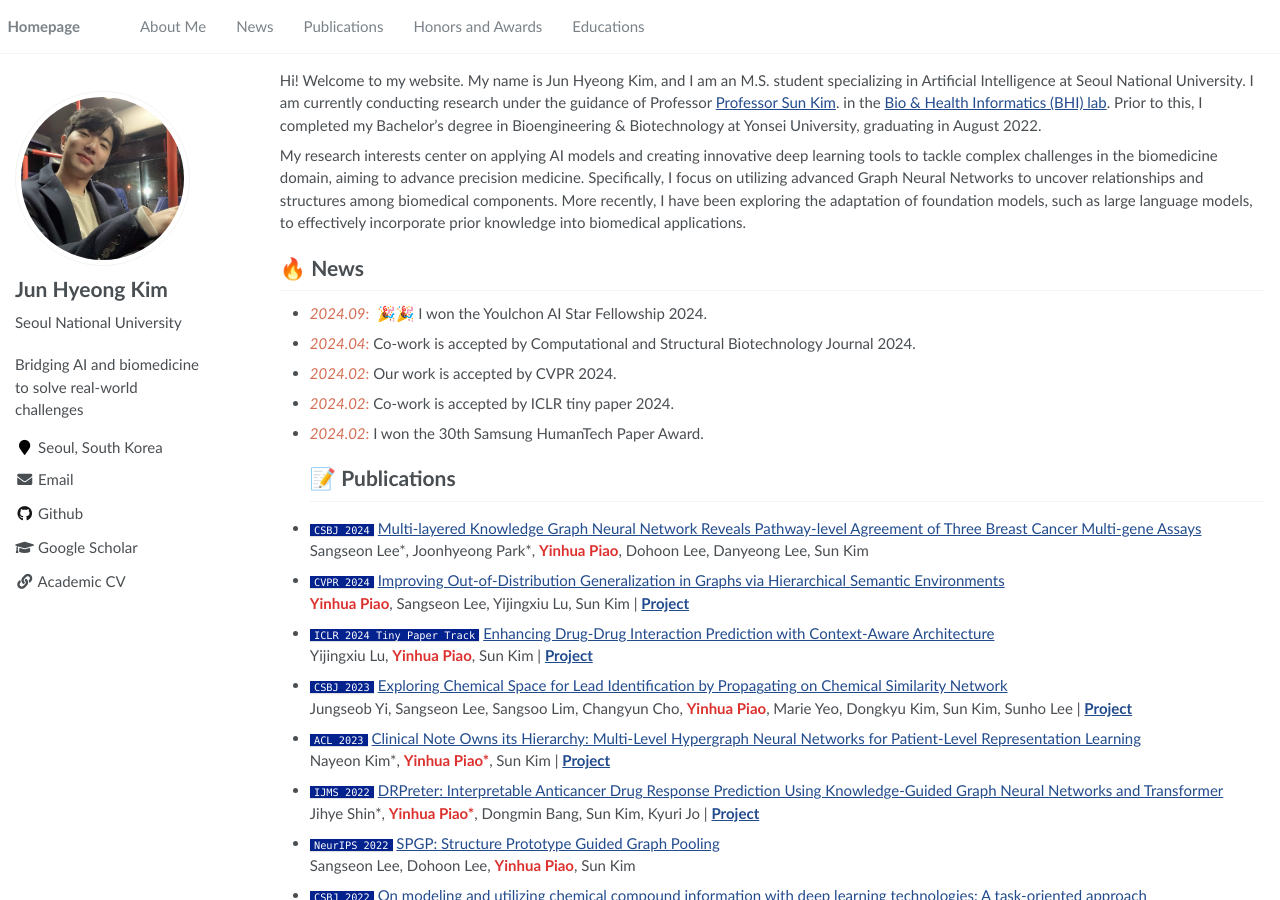
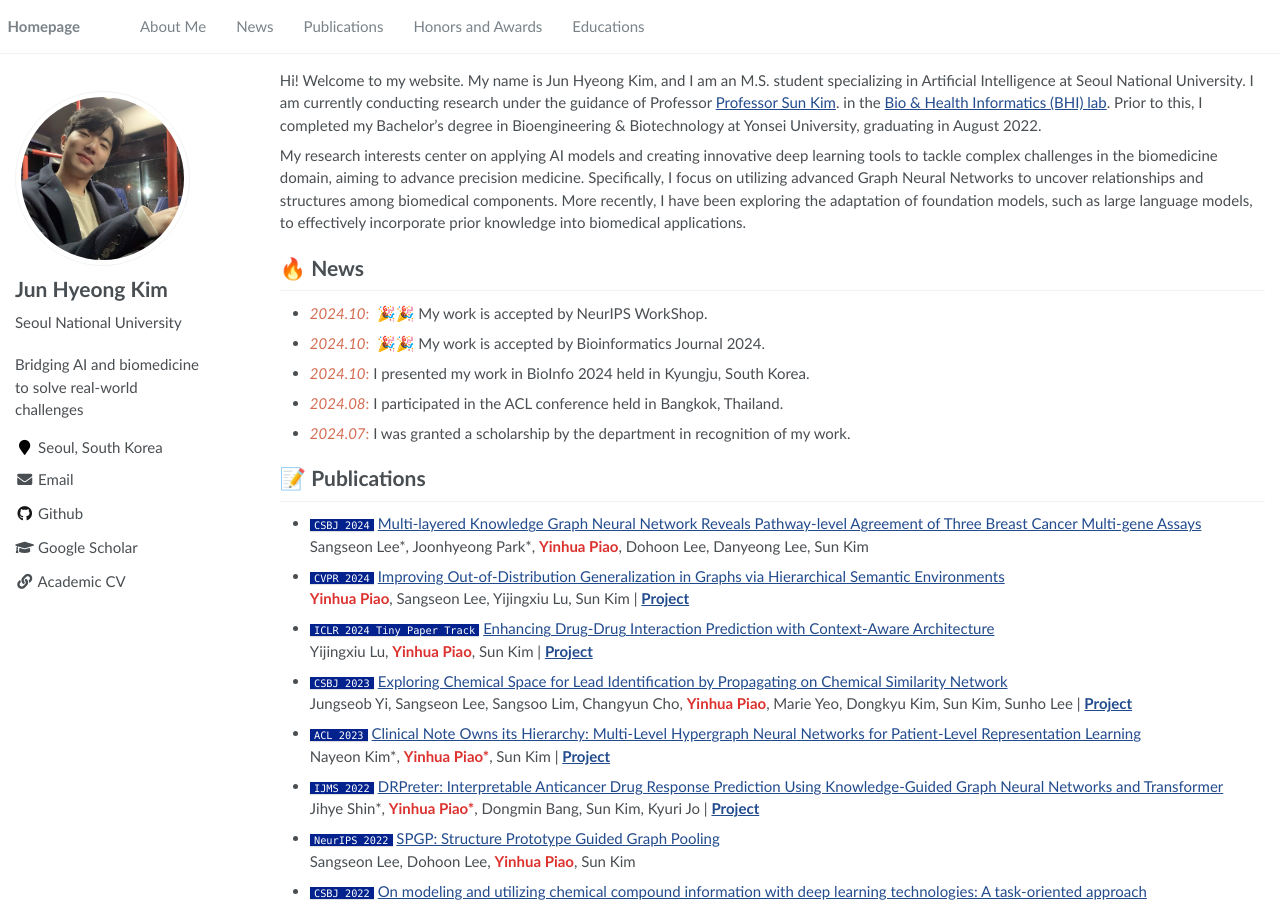
Before and after one commit to Jun-Hyeong-Kim/Jun-Hyeong-Kim.github.io, a Jekyll site: the page built from _pages/about.md, in a window 1280 px wide and 900 px high. Built offline with Jekyll 4.4.1, drawn with Linux system fonts in a browser that asks for light colours.

Commit message:
Update about.md

```diff
--- a/_pages/about.md
+++ b/_pages/about.md
@@ -18,11 +18,12 @@ My research interests center on applying AI models and creating innovative deep
 
 
 # 🔥 News
-- <span style="color: #D56D53">*2024.09*:</span> &nbsp;🎉🎉 I won the Youlchon AI Star Fellowship 2024.
-- <span style="color: #D56D53">*2024.04*:</span> Co-work is accepted by Computational and Structural Biotechnology Journal 2024.
-- <span style="color: #D56D53">*2024.02*:</span> Our work is accepted by CVPR 2024.
-- <span style="color: #D56D53">*2024.02*:</span> Co-work is accepted by ICLR tiny paper 2024.
-- <span style="color: #D56D53">*2024.02*:</span> I won the 30th Samsung HumanTech Paper Award.
+- <span style="color: #D56D53">*2024.10*:</span> &nbsp;🎉🎉 My work is accepted by NeurIPS WorkShop.
+- <span style="color: #D56D53">*2024.10*:</span> &nbsp;🎉🎉 My work is accepted by Bioinformatics Journal 2024.
+- <span style="color: #D56D53">*2024.10*:</span> I presented my work in BioInfo 2024 held in Kyungju, South Korea.
+- <span style="color: #D56D53">*2024.08*:</span> I participated in the ACL conference held in Bangkok, Thailand.
+- <span style="color: #D56D53">*2024.07*:</span> I was granted a scholarship by the department in recognition of my work.
+
 # 📝 Publications
 
 <!-- <div class='paper-box'><div class='paper-box-image'><div><div class="badge">CVPR 2016</div><img src='images/500x300.png' alt="sym" width="100%"></div></div>
```
